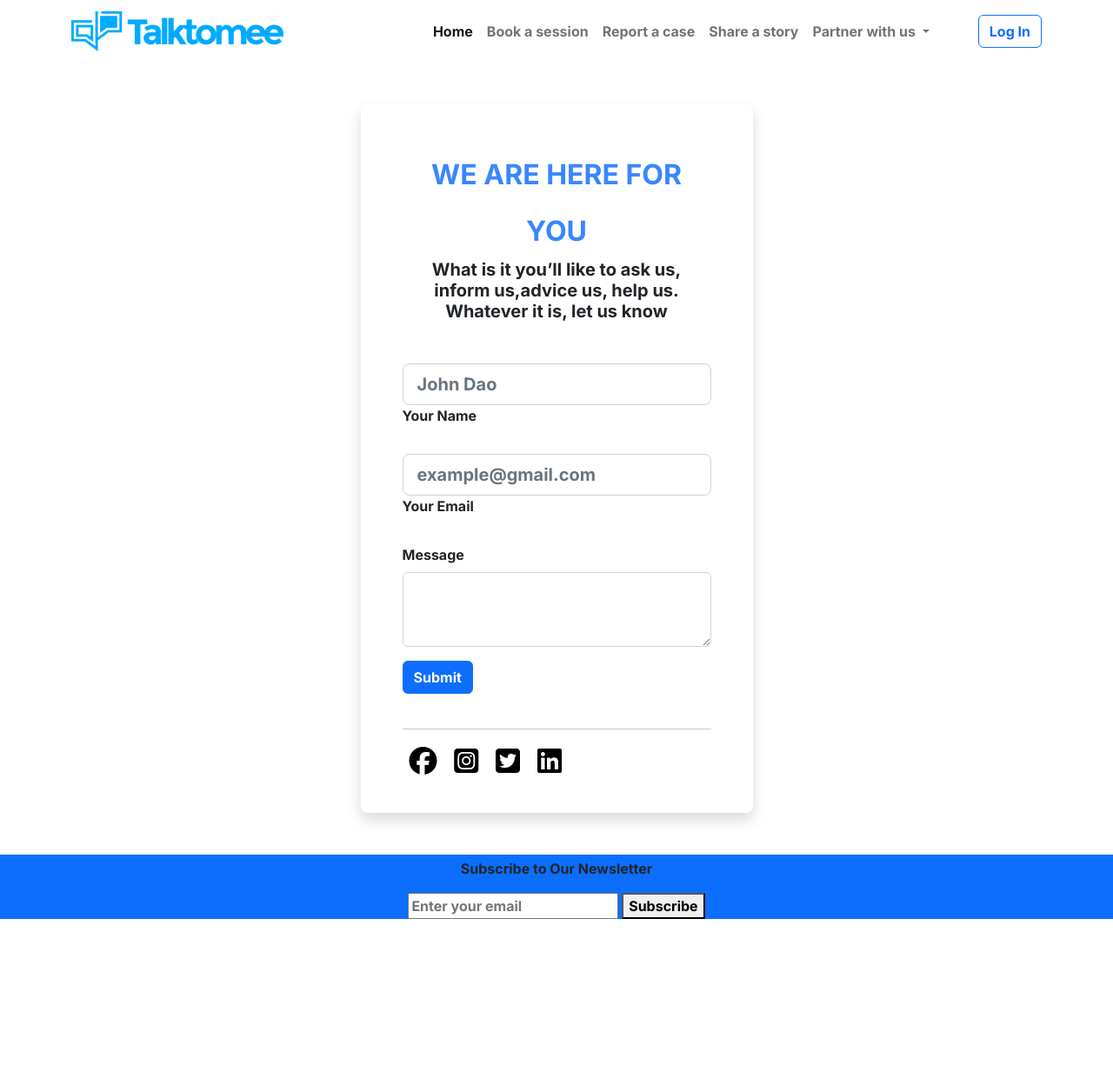
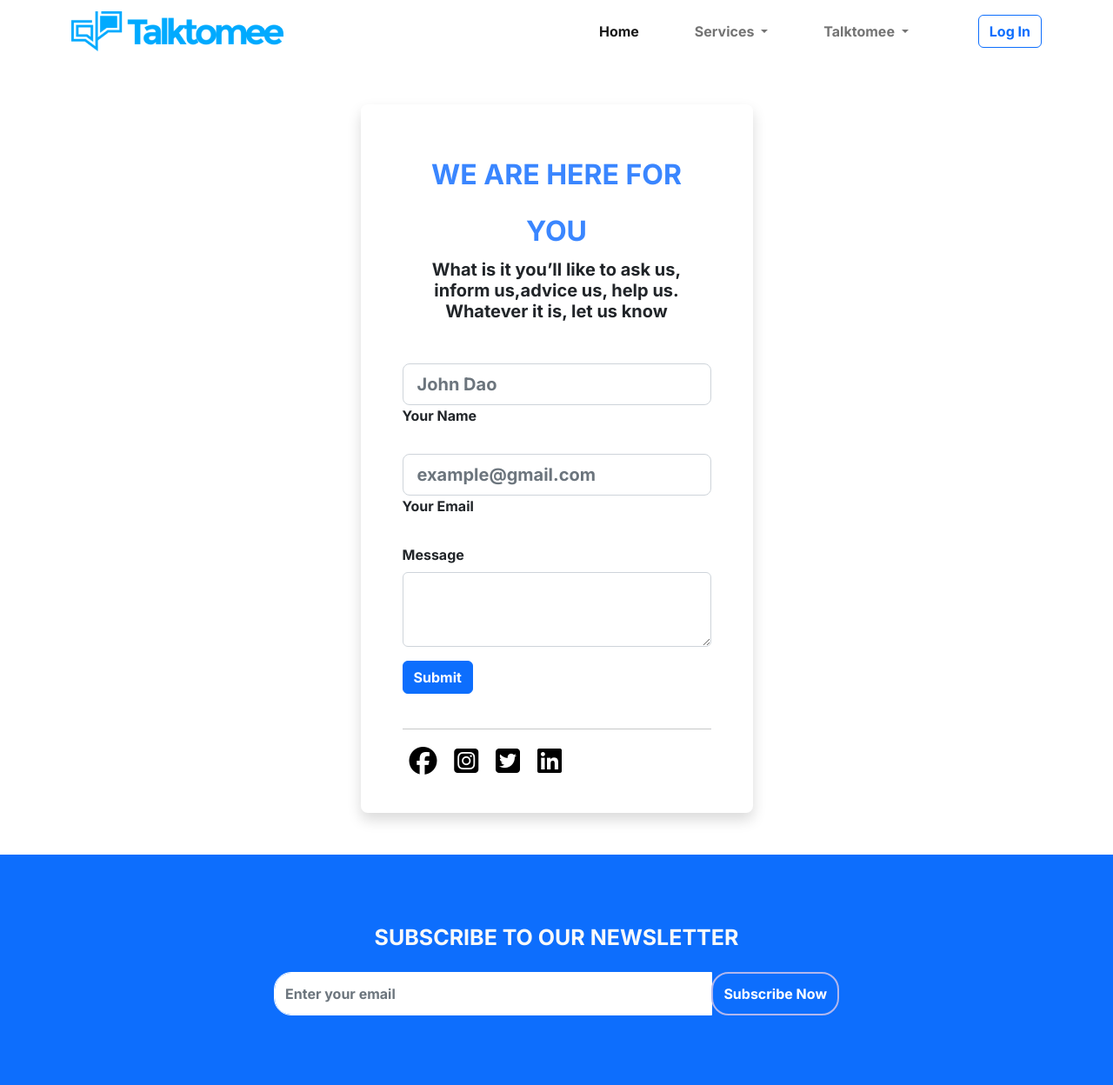
Before and after one commit to simonmichaelO/forms.github.io, a plain HTML site: page contact-us.html in a window 1280 px wide. Shown: the whole page at 87% size. Before the commit the page ends 1057 px from the top, so only its background shows below. Drawn offline with nearby package versions, Linux system fonts and the light colour scheme.

Commit message:
Update contact-us.html

```diff
--- a/contact-us.html
+++ b/contact-us.html
@@ -48,19 +48,10 @@
         </button>
         <div class="collapse navbar-collapse" id="navbarNav">
           <ul class="navbar-nav ms-auto">
-            <li class="nav-item">
+            <li class="nav-item pe-5">
               <a class="nav-link active" aria-current="page" href="#">Home</a>
             </li>
-            <li class="nav-item">
-              <a class="nav-link" href="#">Book a session</a>
-            </li>
-            <li class="nav-item">
-              <a class="nav-link" href="#">Report a case</a>
-            </li>
-            <li class="nav-item">
-              <a class="nav-link" href="./share-a-story.html">Share a story</a>
-            </li>
-            <li class="nav-item dropdown">
+            <li class="nav-item dropdown pe-5">
               <a
                 class="nav-link dropdown-toggle"
                 href="#"
@@ -68,14 +59,35 @@
                 data-bs-toggle="dropdown"
                 aria-expanded="false"
               >
-                Partner with us
+                Services
               </a>
               <ul class="dropdown-menu">
-                <li><a class="dropdown-item" href="#">Action</a></li>
-                <li><a class="dropdown-item" href="#">Another action</a></li>
+                <li><a class="dropdown-item" href="#">Book a session</a></li>
+                <li><a class="dropdown-item" href="#">Report a case </a></li>
                 <li>
-                  <a class="dropdown-item" href="#">Something else here</a>
+                  <a class="dropdown-item" href="./share-a-story.html"
+                    >Share a story</a
+                  >
                 </li>
+              </ul>
+            </li>
+            <li class="nav-item dropdown pe-4">
+              <a
+                class="nav-link dropdown-toggle"
+                href="#"
+                role="button"
+                data-bs-toggle="dropdown"
+                aria-expanded="false"
+              >
+                Talktomee
+              </a>
+              <ul class="dropdown-menu">
+                <li>
+                  <a class="dropdown-item" href="./contact-us.html"
+                    >Contact Us</a
+                  >
+                </li>
+                <li><a class="dropdown-item" href="#">Partner with Us</a></li>
               </ul>
             </li>
           </ul>
@@ -164,37 +176,27 @@
     <!--end login area-->
 
     <!--start footer-->
-
-    <footer class="bg-primary">
-      <div id="page-content vh-100 bg-primary ">
-        <div class="container text-center bg-cover">
-          <div class="row justify-content-center">
-            <div class="search-text">
-              <div class="container">
-                <div class="row text-center">
-                  <div class="form">
-                    <div class="pt-1 pb-3 news">
-                      Subscribe to Our Newsletter
-                    </div>
-                    <form id="search-form" class="form-search form-horizontal">
-                      <input
-                        type="text"
-                        class="input-search"
-                        placeholder="Enter your email"
-                      />
-                      <button type="submit" class="btn-search">
-                        Subscribe
-                      </button>
-                    </form>
-                  </div>
-                </div>
+    <footer class="newsletter bg-primary">
+      <div class="container">
+        <div class="row">
+          <div class="col-sm-12">
+            <div class="content">
+              <h2 class="text-light">SUBSCRIBE TO OUR NEWSLETTER</h2>
+              <div class="input-group">
+                <input
+                  type="email"
+                  class="form-control"
+                  placeholder="Enter your email"
+                />
+                <span class="input-group-btn">
+                  <button class="btn" type="submit">Subscribe Now</button>
+                </span>
               </div>
             </div>
           </div>
         </div>
       </div>
     </footer>
-
     <!--end footer-->
 
     <!--bootstrap js-->
```
